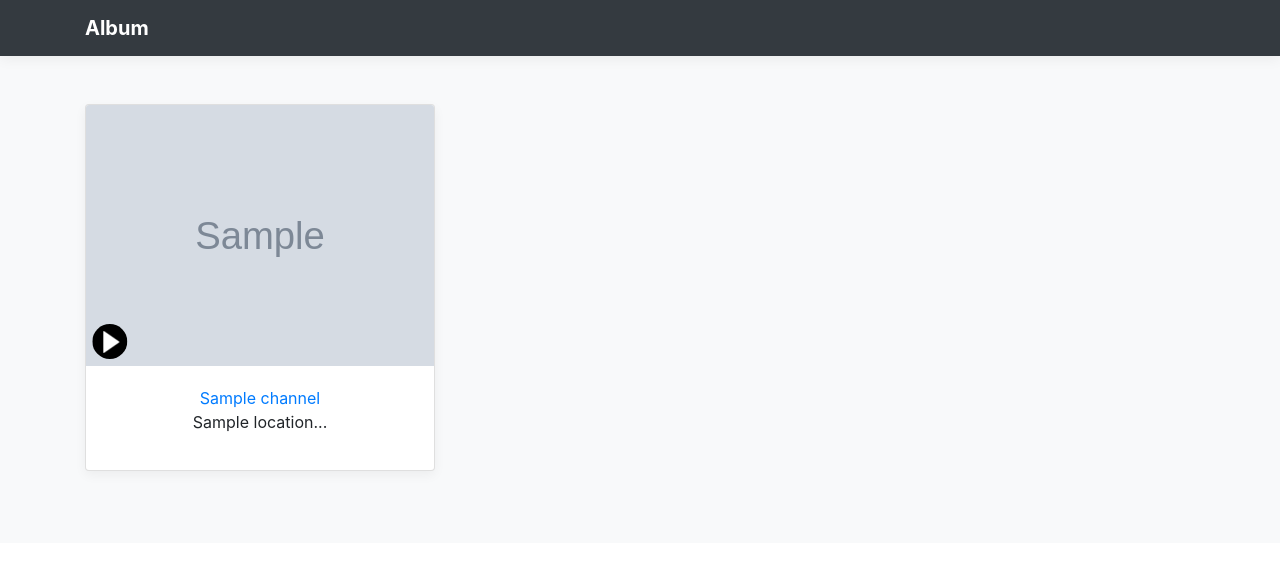
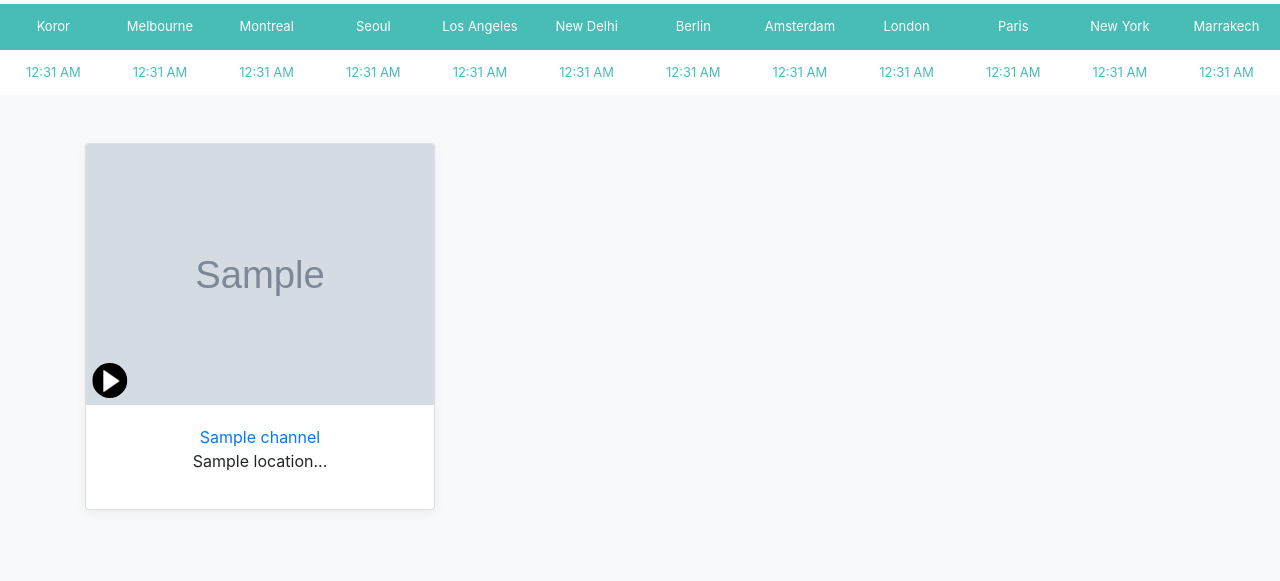
Before and after one commit to stefano-perico/seagull-radio, a Symfony app: template templates/home/homepage.html.twig in a window 1280 px wide. Shown: the top 581 px of the page. Run offline with Twig, Linux system fonts and the light colour scheme; the template is opened without the code that fills it: most values are stand-ins (such as "Sample title", 1, 10 or a date in 2020); grey boxes marked "Sample" are stand-in pictures; some libraries are stand-ins or nearby versions.

Commit message:
Mise à jour du header pour coller à la demande d'Ashton

```diff
--- a/public/css/main.css
+++ b/public/css/main.css
@@ -37,3 +37,26 @@ footer p {
 }
 
 .box-shadow { box-shadow: 0 .25rem .75rem rgba(0, 0, 0, .05); }
+
+.city {
+    background-color: #48BDB5;
+    color: #FFFFFF;
+    padding: 1em 0;
+    font-size: small;
+}
+
+.time {
+    background-color: white;
+    color: #48BDB5;
+    margin-top: 0;
+    padding: 1em 0;
+    font-size: small;
+}
+
+.container-fluid {
+    margin-top:4px;
+}
+
+body {
+    background-color: #f8f9fa;
+}
--- a/templates/base.html.twig
+++ b/templates/base.html.twig
@@ -9,13 +9,37 @@
         {% endblock %}
     </head>
     <header>
-        <div class="navbar navbar-dark bg-dark box-shadow">
-            <div class="container d-flex justify-content-between">
-                <a href="#" class="navbar-brand d-flex align-items-center">
-                    <strong>Album</strong>
-                </a>
-            </div>
+      <div class="container-fluid">
+        <div class="row text-center">
+          <div class="col-md-1 d-none d-md-block city">Koror</div>
+          <div class="col-md-1 col-sm-3 col-3 city">Melbourne</div>
+          <div class="col-md-1 d-none d-md-block city">Montreal</div>
+          <div class="col-md-1 col-sm-3 col-3 city">Seoul</div>
+          <div class="col-md-1 d-none d-md-block city">Los Angeles</div>
+          <div class="col-md-1 d-none d-md-block city">New Delhi</div>
+          <div class="col-md-1 d-none d-md-block city">Berlin</div>
+          <div class="col-md-1 d-none d-md-block city">Amsterdam</div>
+          <div class="col-md-1 d-none d-md-block city">London</div>
+          <div class="col-md-1 col-sm-3 col-3 city">Paris</div>
+          <div class="col-md-1 col-sm-3 col-3 city">New York</div>
+          <div class="col-md-1 d-none d-md-block city">Marrakech</div>
         </div>
+        <div class="row text-center">
+          <div class="col-md-1 d-none d-md-block time">12:31 AM</div>
+          <div class="col-md-1 col-sm-3 col-3 time">12:31 AM</div>
+          <div class="col-md-1 d-none d-md-block time">12:31 AM</div>
+          <div class="col-md-1 col-sm-3 col-3 time">12:31 AM</div>
+          <div class="col-md-1 d-none d-md-block time">12:31 AM</div>
+          <div class="col-md-1 d-none d-md-block time">12:31 AM</div>
+          <div class="col-md-1 d-none d-md-block time">12:31 AM</div>
+          <div class="col-md-1 d-none d-md-block time">12:31 AM</div>
+          <div class="col-md-1 d-none d-md-block time">12:31 AM</div>
+          <div class="col-md-1 col-sm-3 col-3 time">12:31 AM</div>
+          <div class="col-md-1 col-sm-3 col-3 time">12:31 AM</div>
+          <div class="col-md-1 d-none d-md-block time">12:31 AM</div>
+        </div>
+      </div>
+</div>
     </header>
     <body>
     <main role="main">
```
